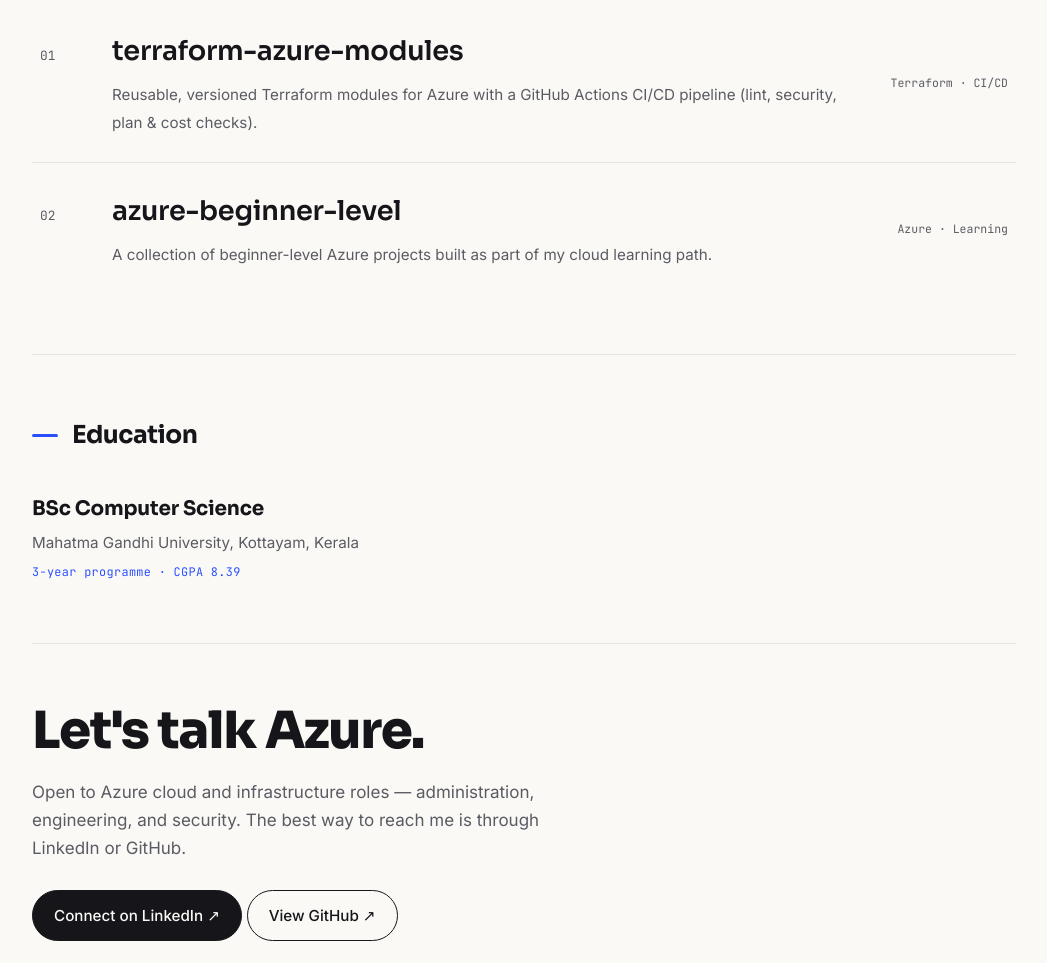
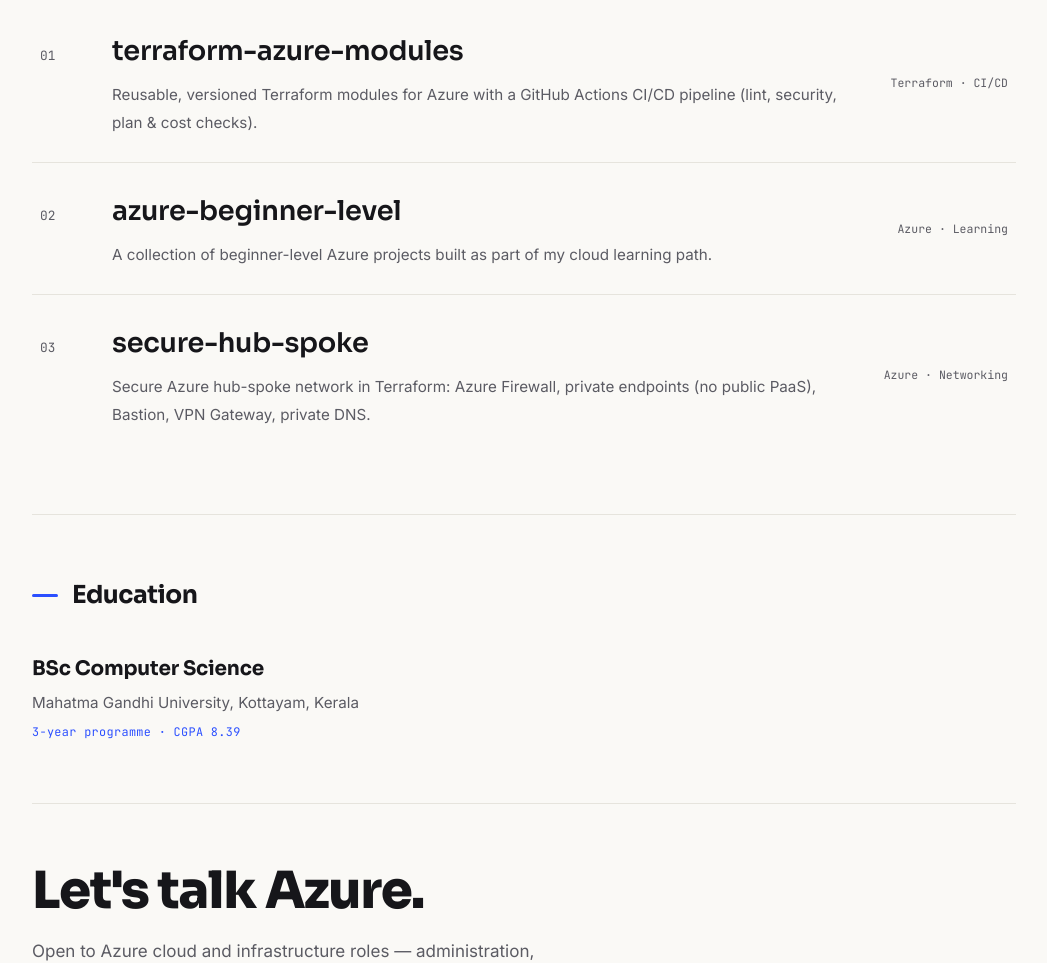
Before and after one commit to dintomartin/dintomartin.github.io, a plain HTML site: page index.html in a window 1280 px wide. Shown: the part 2911-3874 px from the top of the page, without its empty margins (116-1163 px from the left). Drawn offline with Linux system fonts and the light colour scheme.

Commit message:
Add secure-hub-spoke project to index.html

```diff
--- a/index.html
+++ b/index.html
@@ -373,6 +373,12 @@
       desc:"A collection of beginner-level Azure projects built as part of my cloud learning path.",
       url:"https://github.com/dintomartin/azure-beginner-level",
     },
+    {
+      name:"secure-hub-spoke",
+      tag:"Azure · Networking",
+      desc:"Secure Azure hub-spoke network in Terraform: Azure Firewall, private endpoints (no public PaaS), Bastion, VPN Gateway, private DNS.",
+      url:"https://github.com/dintomartin/secure-hub-spoke",
+    },
   ];
 
   /* ---------- EDUCATION ----------
```
